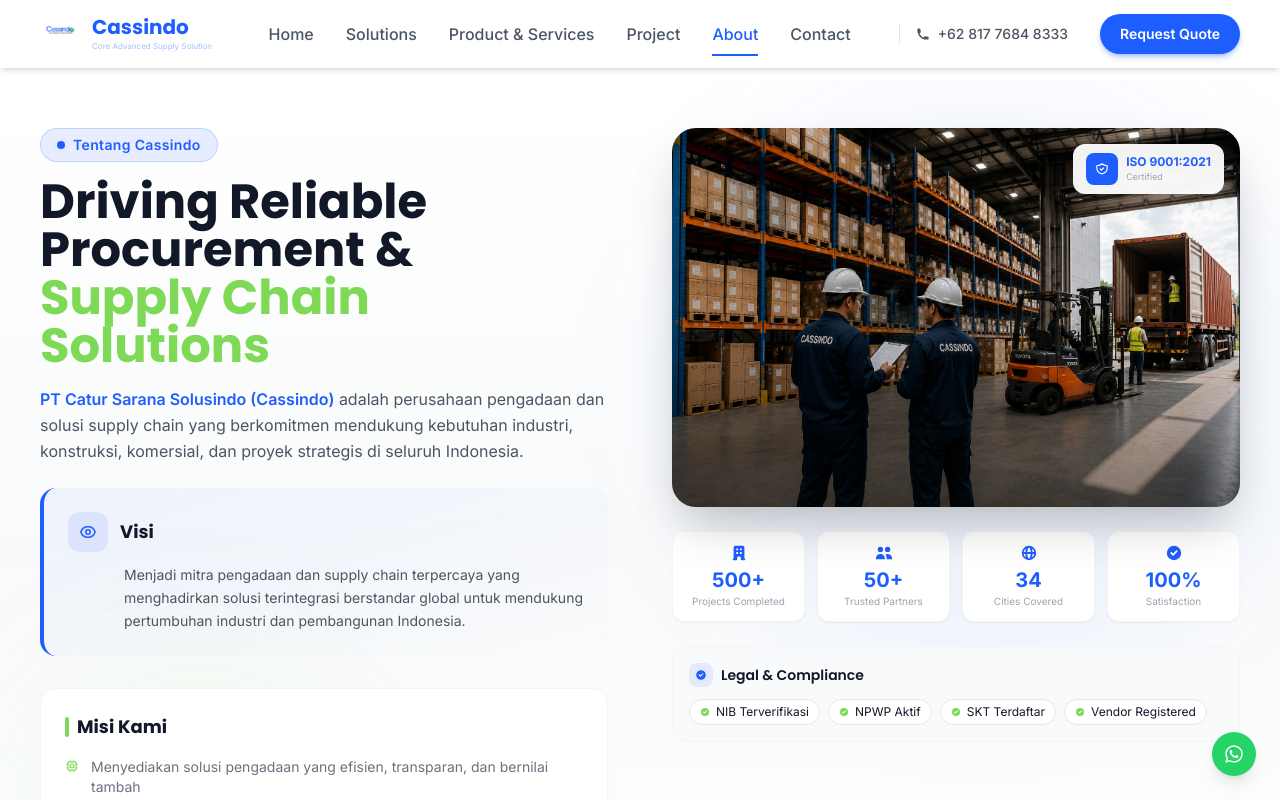
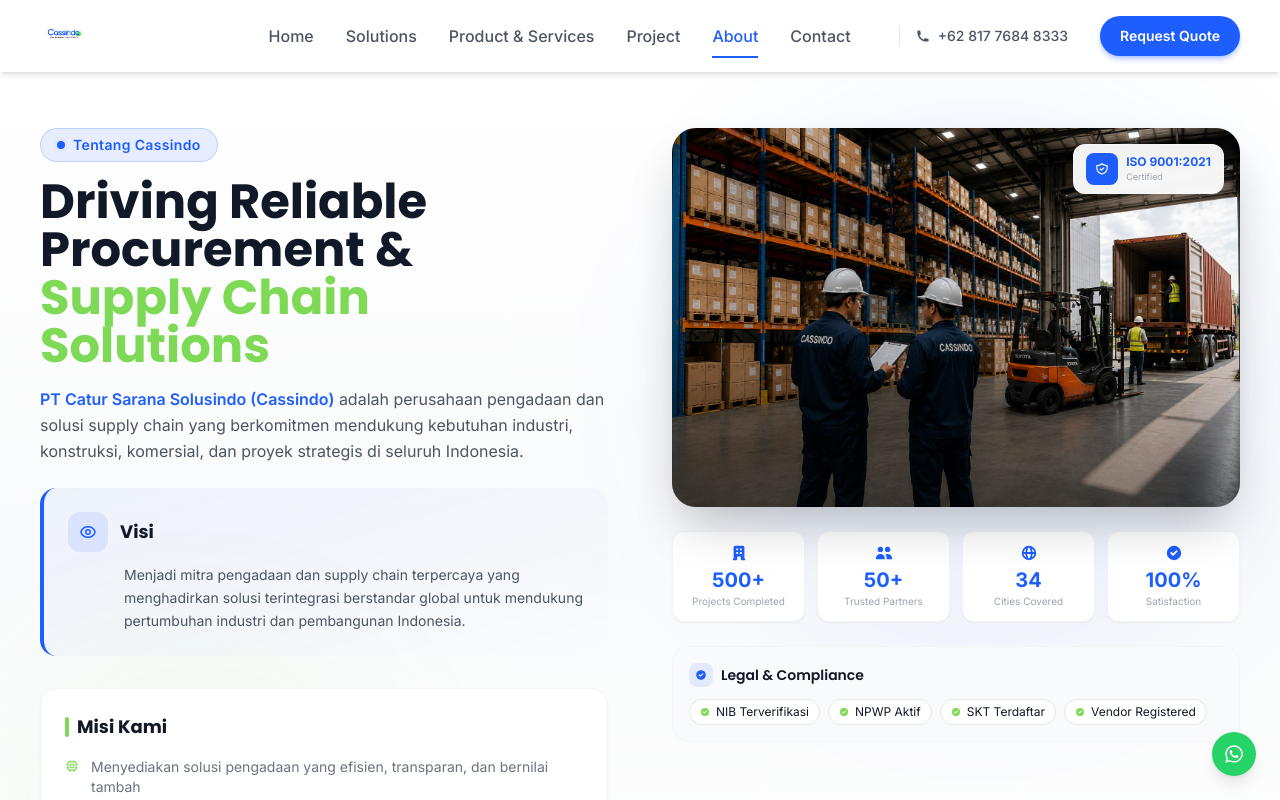
Before and after one commit to herlan-syihabudin/CASSINDO, a Next.js app: page /about in a window 1280 px wide. Shown: the top 800 px of the page. Built offline with nearby package versions, Linux system fonts and the light colour scheme.

Commit message:
Update Navbar.tsx

```diff
--- a/src/components/Navbar.tsx
+++ b/src/components/Navbar.tsx
@@ -66,20 +66,15 @@
     return (
       <nav className="fixed top-0 w-full z-50 bg-white shadow-md py-3">
         <div className="container-custom flex justify-between items-center">
-          <div className="flex items-center gap-2">
-            <div className="w-8 h-8 relative">
-              {/* Placeholder sementara */}
-              <div className="w-full h-full bg-primary/10 rounded-lg flex items-center justify-center">
-                <span className="text-primary text-xs">C</span>
-              </div>
+          <Link href="/" className="flex items-center">
+            <div className="relative w-10 h-10">
+              <img
+                src="/images/logo/cassindo-logo.png"
+                alt="Cassindo Logo"
+                className="w-full h-full object-contain"
+              />
             </div>
-            <div>
-              <span className="font-poppins font-bold text-lg sm:text-xl text-primary">
-                Cassindo
-              </span>
-              <p className="text-[8px] text-primary/40 -mt-0.5 hidden sm:block">Core Advanced Supply Solution</p>
-            </div>
-          </div>
+          </Link>
         </div>
       </nav>
     )
@@ -103,28 +98,15 @@
         }}
       >
         <div className="container-custom flex justify-between items-center">
-          {/* LOGO - Dengan Logo PNG */}
-          <Link href="/" className="group shrink-0">
-            <div className="flex items-center gap-2 sm:gap-3">
-              {/* Logo Image */}
-              <div className="relative w-8 h-8 sm:w-10 sm:h-10">
-                <img
-                  src="/images/logo/cassindo-logo.png"
-                  alt="Cassindo Logo"
-                  className="w-full h-full object-contain"
-                />
-              </div>
-              <div>
-                <span className={`font-poppins font-bold text-base sm:text-lg md:text-xl transition-colors duration-300 ${isWhite ? 'text-primary' : 'text-white'}`}>
-                  Cassindo
-                </span>
-                <p className={`text-[7px] sm:text-[8px] transition-colors duration-300 leading-tight hidden sm:block ${isWhite ? 'text-primary/40' : 'text-white/40'}`}>
-                  Core Advanced Supply Solution
-                </p>
-              </div>
+          {/* LOGO - Hanya PNG, tanpa teks */}
+          <Link href="/" className="shrink-0">
+            <div className="relative w-10 h-10 sm:w-12 sm:h-12 transition-transform duration-300 hover:scale-105">
+              <img
+                src="/images/logo/cassindo-logo.png"
+                alt="Cassindo Logo"
+                className="w-full h-full object-contain"
+              />
             </div>
-            {/* Underline animation */}
-            <span className={`block h-0.5 transition-all duration-300 scale-x-0 group-hover:scale-x-100 origin-left mt-0.5 ${isWhite ? 'bg-primary' : 'bg-white'}`} style={{ width: '100%' }} />
           </Link>
 
           {/* Desktop Menu */}
@@ -194,10 +176,11 @@
                 <div className="w-12 h-1 bg-gray-300 rounded-full" />
               </div>
 
+              {/* Header - Dengan Logo */}
               <div className="px-5 pt-2 pb-4 border-b border-gray-100">
                 <div className="flex items-center justify-between">
-                  <div className="flex items-center gap-2">
-                    <div className="relative w-8 h-8">
+                  <div className="flex items-center gap-3">
+                    <div className="relative w-10 h-10">
                       <img
                         src="/images/logo/cassindo-logo.png"
                         alt="Cassindo Logo"
```
